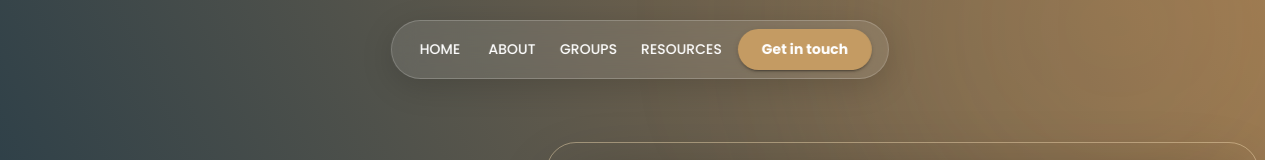
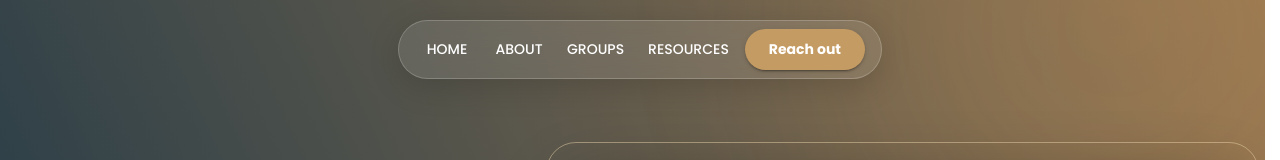
Before and after one commit to JayRostorfer/Salt-LightChurch, a Next.js app: page /resources in a window 1280 px wide. Shown: the top 160 px of the page. Built offline with nearby package versions, Linux system fonts and the light colour scheme; grey boxes are pictures that could not be loaded.

Commit message:
Update Navbar8.js

```diff
--- a/src/components/layout/Navbar8.js
+++ b/src/components/layout/Navbar8.js
@@ -279,7 +279,7 @@ const navItemSx = {
                 transition: "all 0.4s ease"
               }}
             >
-              Get in touch
+              Reach out
             </Button>
           </Box>
 
```
